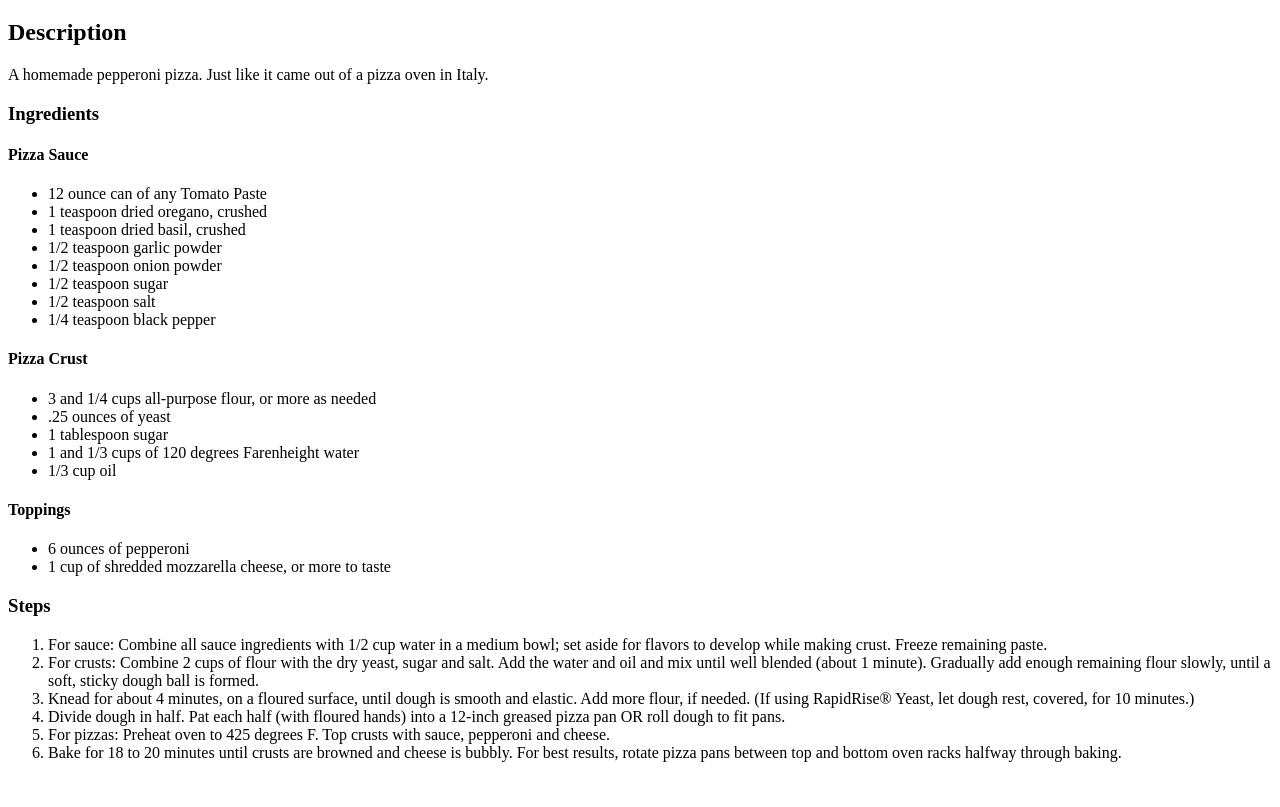
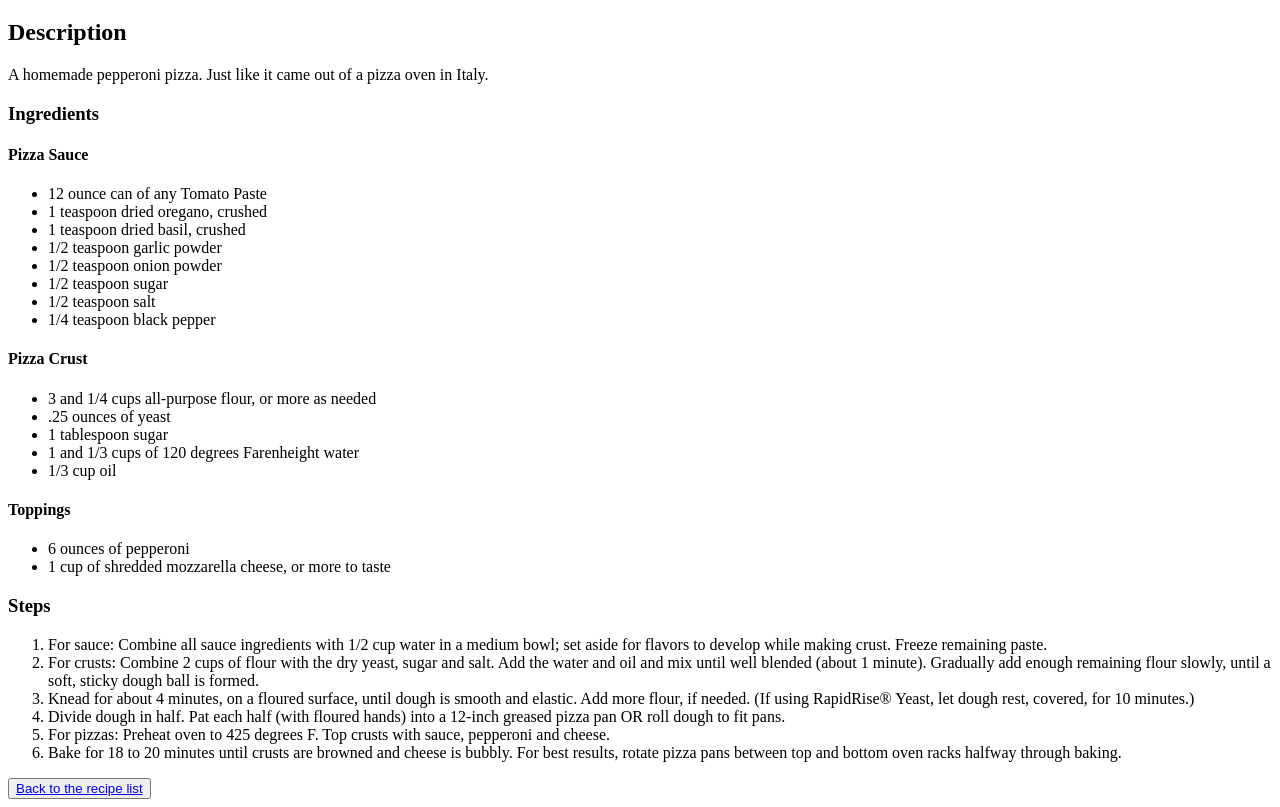
Before and after one commit to Jrod827/odin-recipes, a plain HTML site: page recipes/pizza.html in a window 1280 px wide. Shown: the part 61-868 px from the top of the page. Before the commit the page ends 839 px from the top, so only its background shows below. Drawn offline with Linux system fonts and the light colour scheme.

Commit message:
Added a return to recipe list button

```diff
--- a/recipes/pizza.html
+++ b/recipes/pizza.html
@@ -38,3 +38,6 @@
     <li>For pizzas: Preheat oven to 425 degrees F. Top crusts with sauce, pepperoni and cheese.</li>
     <li>Bake for 18 to 20 minutes until crusts are browned and cheese is bubbly. For best results, rotate pizza pans between top and bottom oven racks halfway through baking.</li>
 </ol>
+<button>
+    <a href="../recipes/">Back to the recipe list</a>
+</button>
```
Also changed, not shown: index.html (+1 -1 lines).
